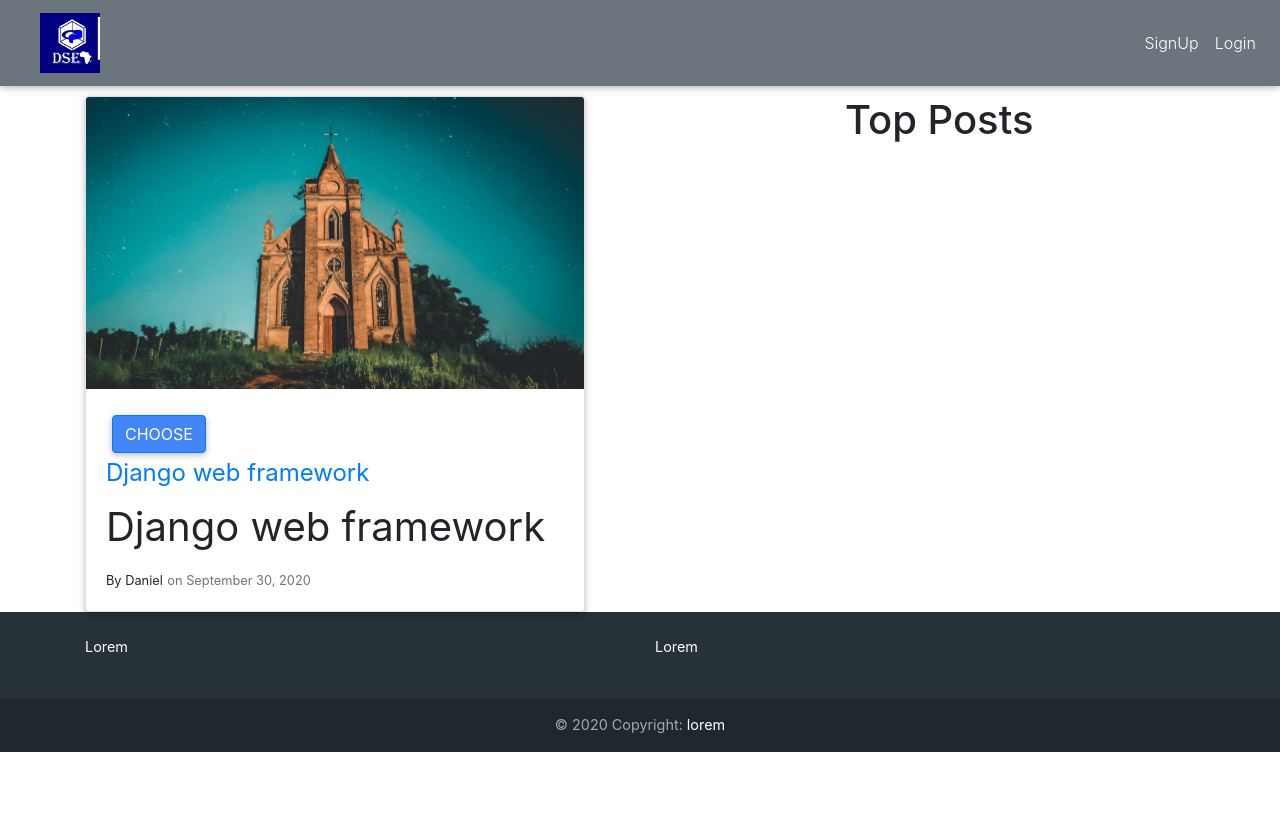
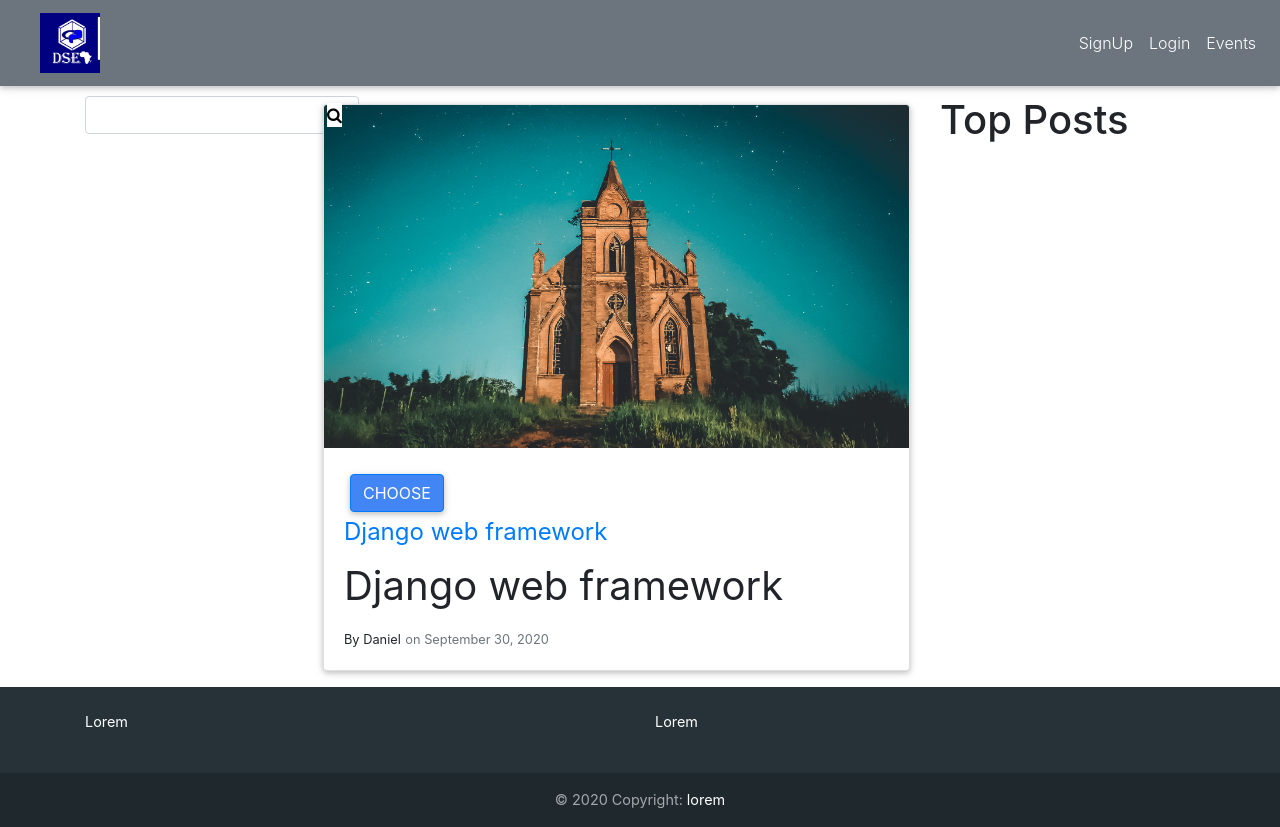
Before and after one commit to DataScienceEastAfrica/DSEA-website, a Django app: page / in a window 1280 px wide. Before the commit the page ends 752 px from the top, so only its background shows below. Run offline with Django 3.2, Linux system fonts and the light colour scheme; data comes from the database, SQL or seed files in the repository; some libraries are stand-ins or nearby versions.

Commit message:
Adde the search button remaining the styling

```diff
--- a/MyProject/App/urls.py
+++ b/MyProject/App/urls.py
@@ -5,6 +5,7 @@ from .views import (
     PostCreateView,
     PostUpdateView,
     PostDeleteView,
+    Events,
 
 )
 from . import views
@@ -17,4 +18,6 @@ urlpatterns = [
     path('post/new/', PostCreateView.as_view(), name='post-create'),
     path('post/<int:pk>/update/', PostUpdateView.as_view(), name='post-update'),
     path('post/<int:pk>/delete/', PostDeleteView.as_view(), name='post-delete'),
+    path('events/', Events, name='Events')
+
 ]
--- a/MyProject/App/views.py
+++ b/MyProject/App/views.py
@@ -89,3 +89,7 @@ class PostDeleteView(DeleteView):
         if self.request.user == post.author:
             return True
         return False
+
+
+def Events(request):
+    return render(request, 'events.html')
--- a/MyProject/templates/base.html
+++ b/MyProject/templates/base.html
@@ -30,10 +30,11 @@
 
 				<li class="nav-item"><a href="#" class="nav-link">Write a Blog</a></li>
 				<li class="nav-item"><a href="{% url 'logout' %}" class="nav-link">Logout</a></li>
-				<li class="nav-item"><a href="#" class="nav-link">Events</a></li>
+				<li class="nav-item"><a href="{% url 'Events' %}" class="nav-link">Events</a></li>
 				{% else %}
 				<li class="nav-item"><a href="{% url 'register' %}" class="nav-link">SignUp</a></li>
 				<li class="nav-item"><a href="{% url 'login' %}" class="nav-link">Login</a></li>
+				<li class="nav-item"><a href="{% url 'Events' %}" class="nav-link">Events</a></li>
 				{% endif %}
 			</ul>
 		</div>
--- a/MyProject/templates/index.html
+++ b/MyProject/templates/index.html
@@ -9,11 +9,21 @@
 {% block content %}
 <div class="container">
    <div class="row">
+    <div class="col-md-2 mt-5">
+       <form action="#!" method="Post" class="form-inline">
+        {% csrf_token %}
+             <div class="form-group">
+               <input type="text" class="form-control">
+               <button type="submit" style="margin-left: -2rem; outline: none;border: none;background-color: #fff;z-index: 100;"><i class="fa fa-search" aria-hidden="true"></i></button>
+             </div>
+           </form>
 
-      <div class="col-md-8 mt-5">
+    </div>
+
+      <div class="col-md-7 mt-5">
 
           {% for post in posts %}
-            <div class="card" style="width: 500px;">
+            <div class="card mb-3 ml-5 mt-2">
                 <div class="view overlay">
                   <img class="card-img-top" src="{{post.cover_image.url}}"
                     alt="Card image cap">
@@ -37,7 +47,8 @@
 
 
 
-      <div class="col-md-4 mt-5">
+      <div class="col-md-3 mt-5">
+
          <h1>Top Posts</h1>
       </div>
    </div>
```
Also changed, not shown: MyProject/templates/events.html (added, +10 -0 lines).
